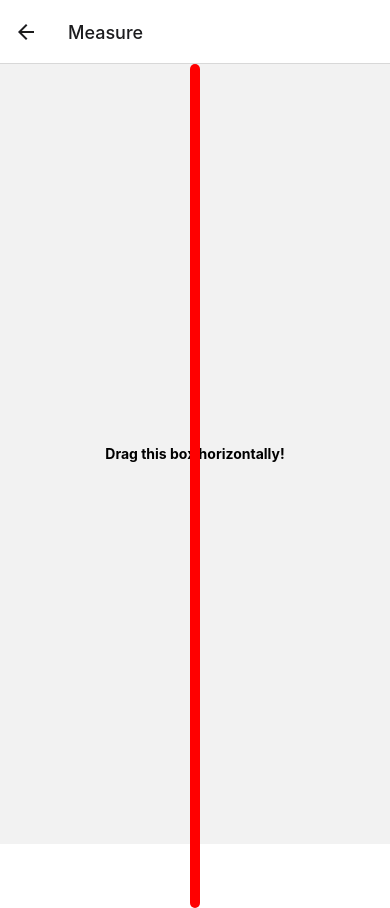
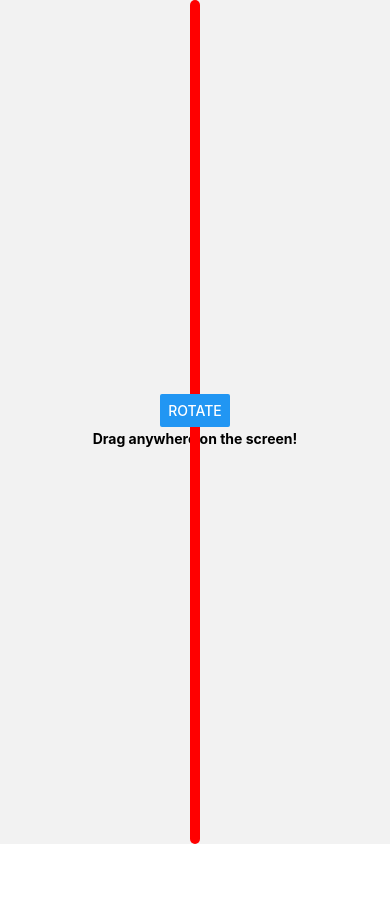
Before and after one commit to jericjan/tagay-tracker, a React Native app: screen /Measure in a window 390 px wide. After the commit the page ends 844 px from the top, so only its background shows below. Built offline with nearby package versions, Linux system fonts and the light colour scheme.

Commit message:
☑ measure mode rotation ☑ clamp measure distance (buggy) --- ☐ timer? (danger mode?)

```diff
--- a/App.tsx
+++ b/App.tsx
@@ -14,7 +14,11 @@ export default function App() {
           component={Home}
           options={{ title: "Tagay Tracker" }}
         />
-        <Stack.Screen name="Measure" component={MeasurePage} />
+        <Stack.Screen
+          name="Measure"
+          component={MeasurePage}
+          options={{ headerShown: false }}
+        />
       </Stack.Navigator>
     </NavigationContainer>
   );
--- a/stuff/screens/Measure.tsx
+++ b/stuff/screens/Measure.tsx
@@ -1,49 +1,120 @@
 import {
   Animated,
+  Button,
   Dimensions,
   PanResponder,
+  StatusBar,
   StyleSheet,
   Text,
   View,
 } from "react-native";
-import { MeasureProps } from "../../types";
-import { useRef } from "react";
-
-const { height } = Dimensions.get("window");
+import { MeasureProps, Orientation } from "../../types";
+import { useRef, useState } from "react";
 
 export default function MeasurePage({ navigation }: MeasureProps) {
+  const { width, height } = Dimensions.get("window");
+
   const pan = useRef(new Animated.ValueXY()).current;
+  const panX = useRef(0);
+  const panY = useRef(0);
+  pan.addListener((val) => {
+    panX.current = val.x;
+    panY.current = val.y;
+    // console.log(val.x, val.y);
+  });
+  const [orientation, setOrientation] = useState("portrait" as Orientation);
+  const orientRef = useRef("portrait" as Orientation); // used in Animated.event
+
+  const boxCss = {
+    portrait: {
+      width: 10,
+    },
+    landscape: {
+      height: 10,
+    },
+  };
+  const transformOptions = {
+    portrait: {
+      transform: [{ translateX: pan.x }],
+      height: height,
+    },
+    landscape: {
+      transform: [{ translateY: pan.y }],
+      width: width,
+    },
+  };
+
+  console.log(pan.x, pan.y);
+
+  function limitHit(value: number, minMax: number) {
+    return Math.abs(value) >= minMax;
+  }
 
   const panResponder = useRef(
     PanResponder.create({
       onMoveShouldSetPanResponder: () => true,
-      onPanResponderMove: Animated.event([null, { dx: pan.x, dy: pan.y }], {
-        useNativeDriver: true,
-      }),
+      // onPanResponderMove: Animated.event([null, { dx: pan.x, dy: pan.y }], {
+      //   useNativeDriver: false,
+      // }),
+      onPanResponderMove: (evt, gestureState) => {
+        // console.log(gestureState.dx, gestureState.dy);
+        // console.log(`${width}x${height}`);
+        // offset stays the same while dragging, value doesn't
+        // const panY = pan.getTranslateTransform()[1].translateY as any;
+        // const panX = pan.getTranslateTransform()[0].translateX as any;
+        // const currX = (panX._offset = panX._value);
+        // const currY = (panY._offset = panY._value);
+
+        // const moveBack = (curr: number, screenLen: number) => {
+        //   var coord = screenLen / 2 - 10;
+        //   if (curr < 0) {
+        //     coord *= -1;
+        //   }
+        //   return coord;
+        // };
+
+        function haveSameSign(num1: number, num2: number) {
+          return Math.sign(num1) === Math.sign(num2);
+        }
+
+        const [x, y] = [panX.current, panY.current];
+        if (limitHit(x, width / 2)) {
+          console.log("Out of bounds!", x);
+          // pan.setValue({ x: moveBack(x, width), y: y });
+          if (haveSameSign(gestureState.dx, x)) {
+            return false;
+          }
+        }
+
+        if (limitHit(y, height / 2)) {
+          console.log("Out of bounds!", y);
+          // pan.setValue({ x:x, y: moveBack(y, height)});
+          if (haveSameSign(gestureState.dy, y)) {
+            return false;
+          }
+        }
+        const animOptions = {
+          portrait: { dx: pan.x },
+          landscape: { dy: pan.y },
+        };
+
+        Animated.event([null, animOptions[orientRef.current]], {
+          useNativeDriver: false,
+        })(evt, gestureState);
+      },
       onPanResponderRelease: () => {
         pan.extractOffset();
       },
     })
   ).current;
 
-  return (
-    <View style={styles.container}>
-      <Text style={styles.titleText}>Drag this box horizontally!</Text>
-      <View style={styles.draggableContainer} {...panResponder.panHandlers}>
-        <Animated.View
-          style={[
-            styles.box,
-            {
-              transform: [{ translateX: pan.x }],
-              height: height,
-            },
-          ]}
-          {...panResponder.panHandlers}
-        />
-      </View>
-    </View>
-  );
-}
+  const rotate = () => {
+    const newOrient = orientation == "portrait" ? "landscape" : "portrait";
+    console.log(orientation, newOrient);
+    setOrientation(newOrient);
+    orientRef.current = newOrient;
+  };
+
   const styles = StyleSheet.create({
     container: {
       flex: 1,
@@ -56,7 +127,7 @@ const styles = StyleSheet.create({
       fontWeight: "bold",
     },
     box: {
-    width: 10,
+      ...boxCss[orientation],
       backgroundColor: "red",
       borderRadius: 5,
     },
@@ -69,4 +140,21 @@ const styles = StyleSheet.create({
       alignItems: "center",
       justifyContent: "center",
     },
+    button: {
+      zIndex: 999,
+    },
   });
+
+  return (
+    <View style={styles.container}>
+      <StatusBar animated={true} hidden={true} />
+      <View style={styles.button}>
+        <Button title="Rotate" onPress={rotate} />
+      </View>
+      <Text style={styles.titleText}>Drag anywhere on the screen!</Text>
+      <View style={styles.draggableContainer} {...panResponder.panHandlers}>
+        <Animated.View style={[styles.box, transformOptions[orientation]]} />
+      </View>
+    </View>
+  );
+}
--- a/types.ts
+++ b/types.ts
@@ -84,3 +84,5 @@ export type RootStackParamList = {
 
 export type HomeProps = NativeStackScreenProps<RootStackParamList, 'Home'>;
 export type MeasureProps = NativeStackScreenProps<RootStackParamList, 'Measure'>;
+
+export type Orientation = "portrait" | "landscape"
```
Lines whose indentation alone changed are shown as unchanged.
